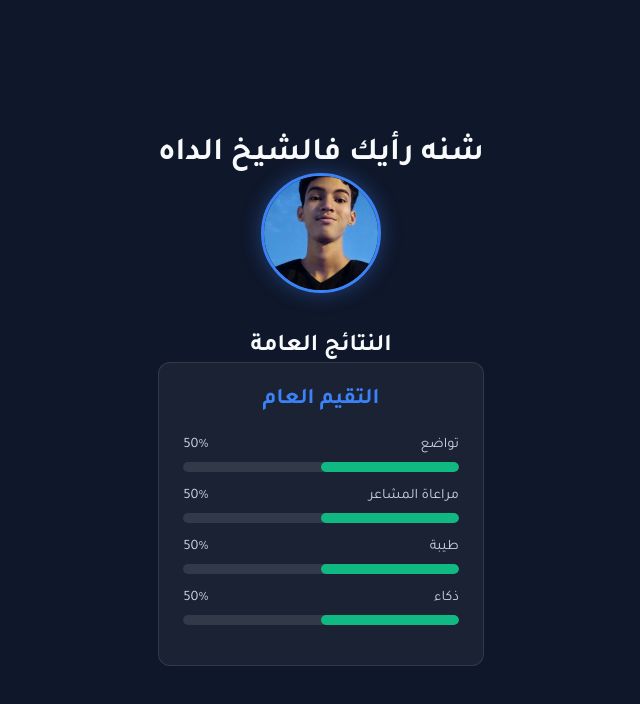
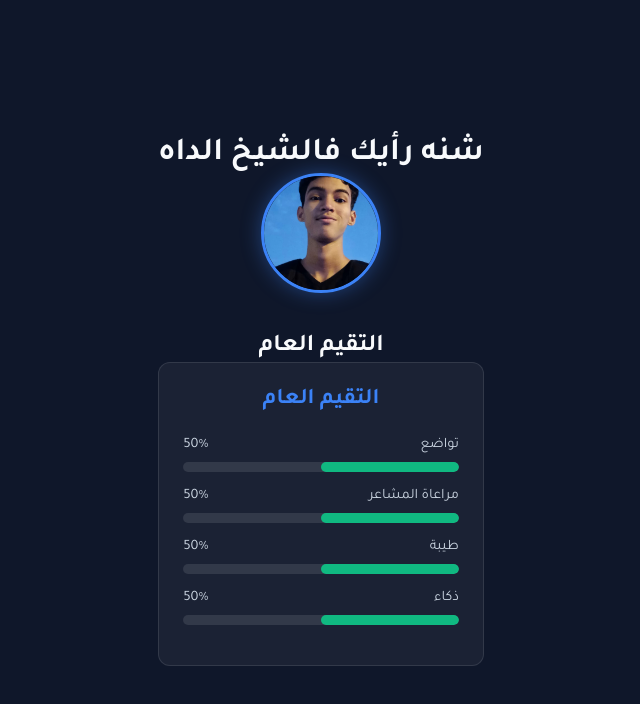
Before and after one commit to Cheikh-dah/Your-thoughts-on-me, a React (Vite) app: page /results in a window 1280 px wide. Shown: the top 704 px of the page, without its empty margins (412-1052 px from the left). Built offline with nearby package versions, Linux system fonts and the light colour scheme; no server answers; the database is empty.

Commit message:
Change title from 'النتائج العامة' to 'التقيم العام'

```diff
--- a/src/components/ResultsPage.jsx
+++ b/src/components/ResultsPage.jsx
@@ -91,7 +91,7 @@
 
     return (
         <div className="results-page">
-            <h2>النتائج العامة</h2>
+            <h2>التقيم العام</h2>
             <ResultsView userRatings={null} generalRatingsOverride={averageRatings} />
         </div>
     );
```
